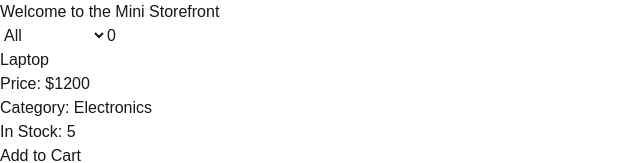
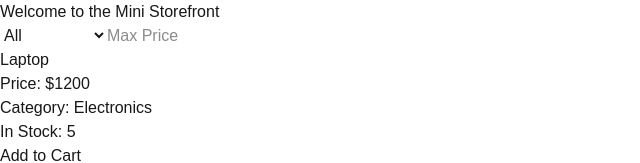
Before and after one commit to ediaz-usf/mini-storefront, a Next.js app: page / in a window 1280 px wide. Shown: the top 163 px of the page, without its empty margins (0-640 px from the left). Built offline with nearby package versions, Linux system fonts and the light colour scheme.

Commit message:
fixed issue with PriceFilter

```diff
--- a/src/app/components/Catalog.jsx
+++ b/src/app/components/Catalog.jsx
@@ -13,7 +13,7 @@ export default function Catalog() {
     const [error, setError] = useState(false);
 
     const [category, setCategory] = useState('');
-    const [maxPrice, setMaxPrice] = useState(0);
+    const [maxPrice, setMaxPrice] = useState("");
 
     const [cart, setCart] = useState({});
 
@@ -61,8 +61,6 @@ export default function Catalog() {
 
     if (loading) return <StatusMessage state="loading" />;
     if (error) return <StatusMessage state="error" />;
-    if (filteredProducts.length === 0) return <StatusMessage state="empty" />;
-
 
     return (
         <div>
```
